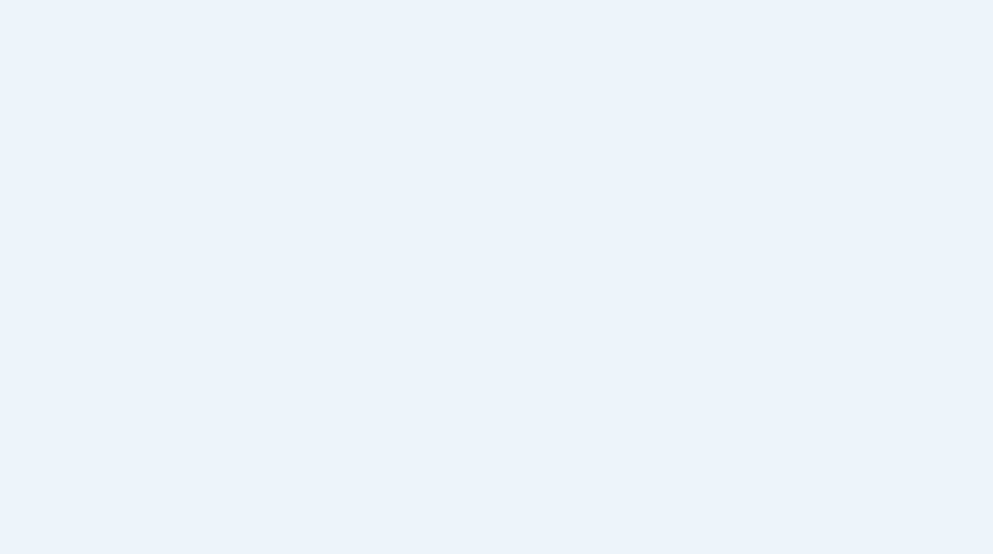
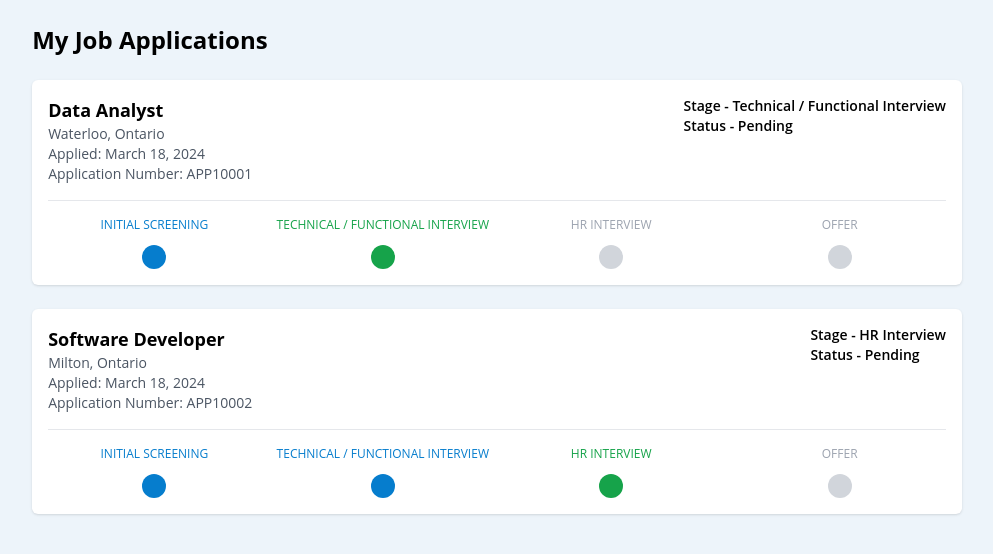
Before and after one commit to AnujRaparthi/Capstone-Group6-ATS, a React (Create React App) app in the folder frontend/: page /status in a window 1280 px wide. Before the commit this address had no page. Shown: the top 554 px of the page, without its empty margins (143-1136 px from the left). Built offline with nearby package versions, Linux system fonts and the light colour scheme.

Commit message:
Job Applications Status Page

```diff
--- a/frontend/src/App.css
+++ b/frontend/src/App.css
@@ -60,6 +60,14 @@ body {
 
 .job-icons i {
   width: 1rem;
+}
+
+.primary-blue-text{
+  color: #067DCD;
+}
+
+.primary-blue-bg{
+  background-color: #067DCD;
 }
 
 .banner-search {
--- a/frontend/src/App.js
+++ b/frontend/src/App.js
@@ -15,6 +15,7 @@ import Hrportal from "./components/Hrportal";
 import HrHeader from "./components/HrHeader";
 import JobDescription from './components/JobDescription';
 import ManageJobs from "./components/ManageJobs";
+import JobApplicationsStatusPage from "./components/JobApplicationsStatusPage";
 
 const App = () => {
   const [filters, setFilters] = useState({
@@ -61,6 +62,7 @@ const App = () => {
                   <Footer />
                 </>
               } />
+            <Route path="/status" element={<JobApplicationsStatusPage />} />
             {/* header for login and signup */}
             <Route path="/login" element={<>
               <HeaderWrapper
--- a/frontend/src/components/Header.jsx
+++ b/frontend/src/components/Header.jsx
@@ -31,7 +31,7 @@ const Header = ({ onSearchSubmit, onSearchChange, searchTerm, onClearSearch, sho
         {user ? (
             <>
               <nav className="hidden md:flex space-x-10">
-                <Link to="#" className="text-base font-medium text-black hover:text-gray-900">My Job Applications</Link>
+                <Link to="/status" className="text-base font-medium text-black hover:text-gray-900">My Job Applications</Link>
               </nav>
               <div className="relative">
                 <button onClick={() => setIsDropdownOpen(!isDropdownOpen)} className="flex items-center text-base font-medium text-black hover:text-gray-900">
--- /dev/null
+++ b/frontend/src/components/JobApplicationCard.jsx
@@ -0,0 +1,101 @@
+//Working Code
+import React from 'react';
+
+const stages = [
+  'Initial Screening',
+  'Technical / Functional Interview',
+  'HR Interview',
+  'Offer'
+];
+
+const JobApplicationCard = ({ application }) => {
+  const { jobTitle, location, appliedDate, applicationNumber, currentStage, status } = application;
+
+  console.log('currentStage=',currentStage);
+
+  return (
+    <div className="bg-white shadow sm:rounded-md mb-6 p-4">
+      <div className="flex justify-between mb-4">
+        <div>
+          <h3 className="text-lg font-bold">{jobTitle}</h3>
+          <p className="text-sm text-gray-600">{location}</p>
+          <p className="text-sm text-gray-600">Applied: {appliedDate}</p>
+          <p className="text-sm text-gray-600">Application Number: {applicationNumber}</p>
+        </div>
+        <div>
+          <p className="text-sm font-semibold">Stage - {stages[currentStage - 1]}</p>
+          <p className="text-sm font-semibold">Status - {status}</p>
+          {/* <p className={`text-sm font-semibold ${status === 'Pending' ? 'text-yellow-500' : 'text-green-500'}`}>Status - {status}</p> */}
+        </div>
+      </div>
+      <div className="border-t border-gray-200 pt-4">
+        <div className="grid grid-cols-4 gap-4">
+          {stages.map((stage, index) => (
+            <div key={index} className={`text-center ${currentStage === index+1 ? 'text-green-600' : currentStage > index ? 'primary-blue-text' : 'text-gray-400'}`}>
+              <p className="text-xs uppercase mb-3">{stage}</p>
+              <div className={`w-6 h-6 mx-auto rounded-full ${currentStage === index+1 ? 'bg-green-600' : currentStage > index ? 'primary-blue-bg' : 'bg-gray-300'}`}></div>
+            </div>
+          ))}
+        </div>
+      </div>
+    </div>
+  );
+};
+
+export default JobApplicationCard;
+
+// import React from 'react';
+
+// const JobApplicationCard = ({ application }) => {
+//   const { jobTitle, location, appliedDate, applicationNumber, currentStage, status } = application;
+//   const stages = [
+//     'Initial Screening',
+//     'Technical / Functional Interview',
+//     'HR Interview',
+//     'Offer'
+//   ];
+
+//   const stageClasses = (index) => {
+//     let baseClasses = "w-6 h-6 mx-auto rounded-full";
+//     if (index < currentStage) return `${baseClasses} bg-blue-500`;
+//     if (index === currentStage) return `${baseClasses} bg-green-500`;
+//     return `${baseClasses} bg-gray-300`;
+//   };
+
+//   const stageTextClasses = (index) => {
+//     let baseClasses = "text-xs uppercase";
+//     if (index <= currentStage) return `${baseClasses} text-blue-600`;
+//     return `${baseClasses} text-gray-400`;
+//   };
+
+//   const statusClasses = status === 'Pending' ? 'text-yellow-500' : 'text-green-500';
+
+//   return (
+//     <div className="bg-white shadow sm:rounded-md mb-4 p-4">
+//       <div className="mb-4">
+//         <h3 className="text-lg font-bold">{jobTitle}</h3>
+//         <p className="text-sm text-gray-600">{location}</p>
+//         <p className="text-sm text-gray-600">Applied: {appliedDate}</p>
+//         <p className="text-sm text-gray-600">Application Number - {applicationNumber}</p>
+//         <div className="mt-4">
+//           <div className="grid grid-cols-4 gap-4">
+//             {stages.map((stage, index) => (
+//               <div key={stage} className={`text-center ${stageTextClasses(index)}`}>
+//                 <div className={stageClasses(index)}></div>
+//                 <p className="text-sm">{stage}</p>
+//               </div>
+//             ))}
+//           </div>
+//         </div>
+//       </div>
+//       <div className="flex justify-between items-center mt-4 pt-4 border-t">
+//         <p className={`text-sm font-semibold ${statusClasses}`}>Status - {status}</p>
+//         <p className="text-sm font-semibold text-right">
+//           Stage - {stages[currentStage - 1]}
+//         </p>
+//       </div>
+//     </div>
+//   );
+// };
+
+// export default JobApplicationCard;
--- /dev/null
+++ b/frontend/src/components/JobApplicationsStatusPage.jsx
@@ -0,0 +1,38 @@
+import React from 'react';
+import JobApplicationCard from './JobApplicationCard';
+
+
+const mockApplications = [
+  {
+    id: 1,
+    jobTitle: 'Data Analyst',
+    location: 'Waterloo, Ontario',
+    appliedDate: 'March 18, 2024',
+    applicationNumber: 'APP10001',
+    currentStage: 2, // Assuming 1-based index for stages
+    status: 'Pending'
+  },
+  {
+    id: 2,
+    jobTitle: 'Software Developer',
+    location: 'Milton, Ontario',
+    appliedDate: 'March 18, 2024',
+    applicationNumber: 'APP10002',
+    currentStage: 3,
+    status: 'Pending'
+  }
+];
+
+const JobApplicationsStatusPage = () => {
+
+  return (
+    <div className="max-w-7xl mx-auto py-6 sm:px-6 lg:px-8">
+      <h1 className="text-2xl font-bold mb-6">My Job Applications</h1>
+      {mockApplications.map(application => (
+        <JobApplicationCard key={application.id} application={application} />
+      ))}
+    </div>
+  );
+};
+
+export default JobApplicationsStatusPage;
--- a/frontend/src/components/Login.jsx
+++ b/frontend/src/components/Login.jsx
@@ -13,7 +13,7 @@ const Login = () => {
   const handleLogin = async (e) => {
     e.preventDefault();
     try {
-      const response = await axios.post('http://localhost:5000/api/login', { email, password });
+      const response = await axios.post('http://localhost:5001/api/login', { email, password });
       const { user, token } = response.data;
       login(user, token);
       console.log(response.data);
--- a/frontend/src/components/Signup.jsx
+++ b/frontend/src/components/Signup.jsx
@@ -76,7 +76,7 @@ const Signup = () => {
     e.preventDefault();
     if (validateForm()) {
       try {
-        await axios.post('http://localhost:5000/api/signup', formData);
+        await axios.post('http://localhost:5001/api/signup', formData);
         navigate('/login');
       } catch (error) {
         setErrors({ ...errors, form: 'Signup failed. Please try again.' });
```
